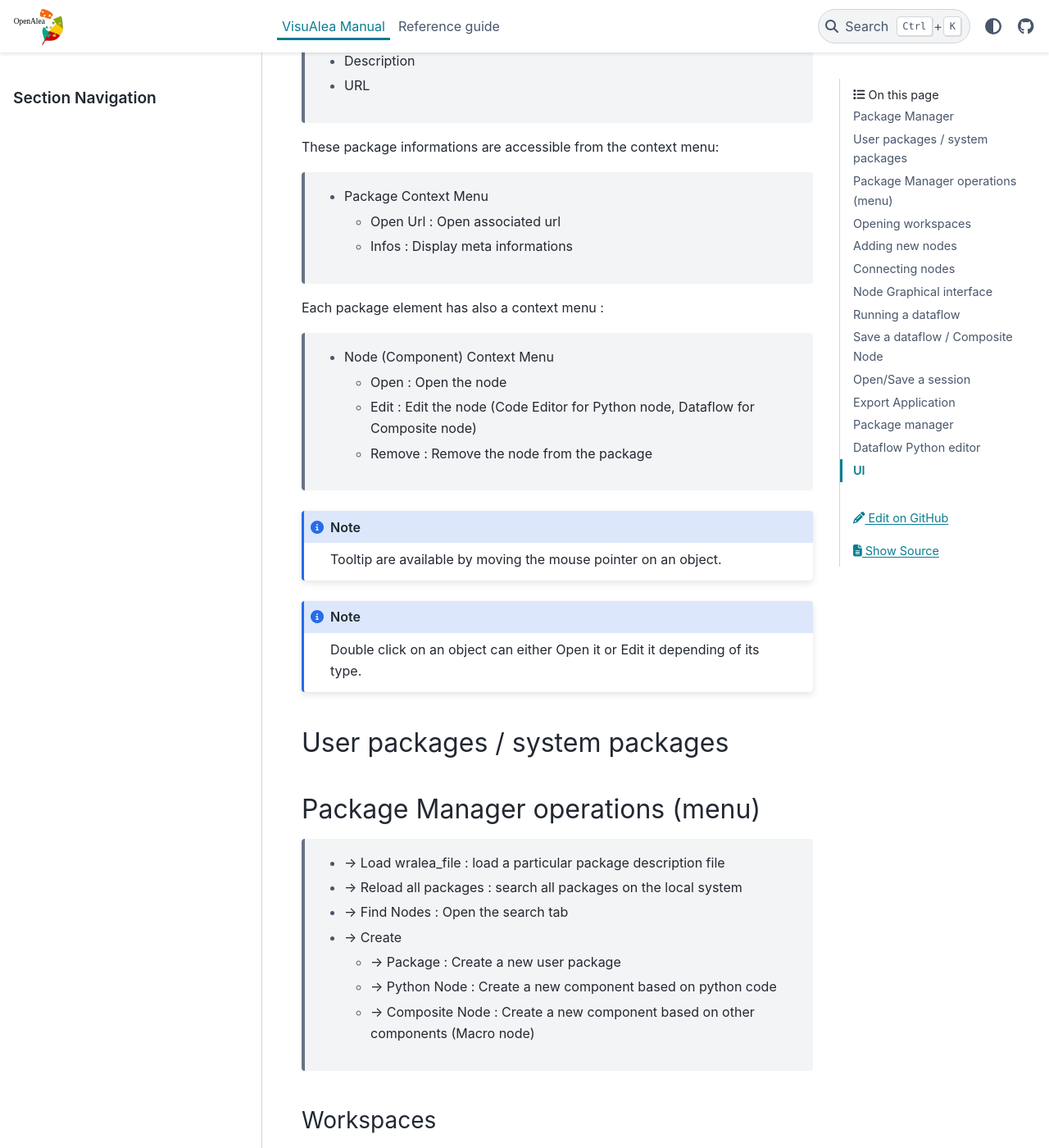
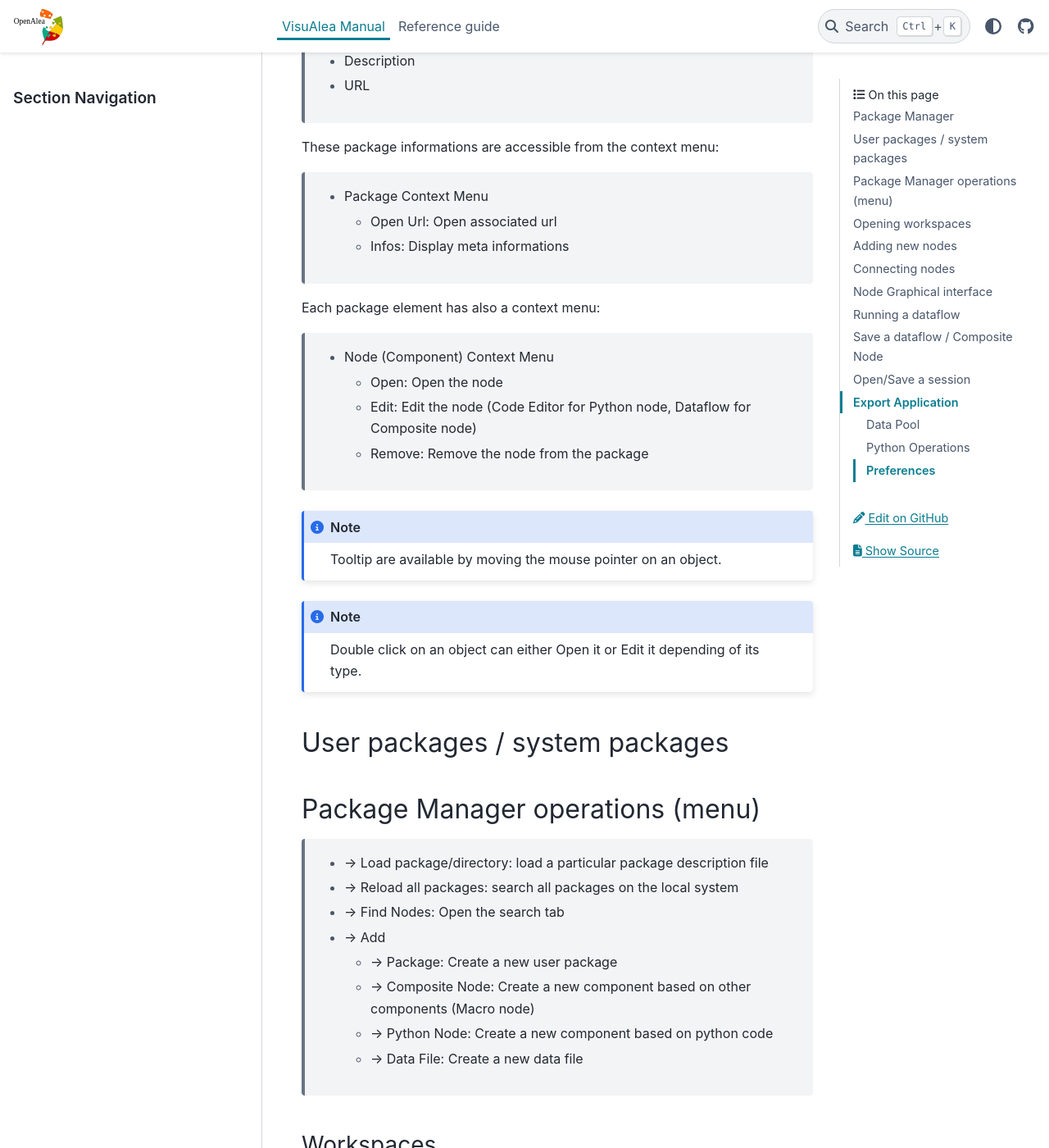
Before and after one commit to openalea/visualea, a Sphinx documentation site: the page built from doc/user/manual.rst, in a window 1280 px wide and 1400 px high, scrolled down 2015 px. Shown: the whole window at 82% size. Built offline with Sphinx 7.4.7 and the PyData theme 0.15.4, drawn with Linux system fonts in a browser that asks for light colours; the version number could not be read and is left out; some of the changed text lies outside the part shown.

Commit message:
WIP updating doc

```diff
--- a/doc/user/manual.rst
+++ b/doc/user/manual.rst
@@ -18,7 +18,7 @@
 .. image:: ../_static/visualea.png
    :align: left
 
-The main window is composed of :
+The main window is composed of:
     * The package manager (lists nodes),
     * The workspaces where dataflows are graphically assembled,
     * Each node has it's own graphical interface,
@@ -32,18 +32,18 @@
    :scale: 100
    :align: left
 
-It provides different tabs :
+It provides different tabs:
 
     * The package tab lists packages and nodes in their physical hierarchy.
     * The category tab sorts nodes into logical categories to ease-up lookup.
-    * The search tab : search node by matching pattern with node name, category and description.
+    * The search tab: search node by matching pattern with node name, category and description.
 
 Package / Node / Dataflow
 -------------------------
 
 The package manager contains packages. A package is a distribution
 unit containing a set of components ( node / graphs).
-A package has several associated informations like :
+A package has several associated informations like:
 
     * Authors
     * Institutes
@@ -77,14 +77,15 @@
 Package Manager operations (menu)
 =================================
 
-    * → Load wralea_file : load a particular package description file
-    * → Reload all packages : search all packages on the local system
-    * → Find Nodes : Open the search tab
-    * → Create
+    * → Load package/directory: load a particular package description file
+    * → Reload all packages: search all packages on the local system
+    * → Find Nodes: Open the search tab
+    * → Add
 
-      - → Package : Create a new user package
-      - → Python Node : Create a new component based on python code
-      - → Composite Node : Create a new component based on other components (Macro node)
+      - → Package: Create a new user package
+      - → Composite Node: Create a new component based on other components (Macro node)
+      - → Python Node: Create a new component based on python code
+      - → Data File: Create a new data file
 
 Workspaces
 ----------
@@ -137,7 +139,7 @@
 
 The graph of nodes form an expression.
 
-To evaluate the expression :
+To evaluate the expression:
 
     * Menu → Workspace → Run will evaluate all the graph
     * Context Menu → Run on a particular node will evaluate only the selected node and its parents.
@@ -148,23 +150,23 @@
 .. deprecated::
     The node contained in a graph can be in different states/ The color of a node depends of its state:
 
-    * Red : the node need to be reevaluated
-    * Blue : the node doesn't need to be reevaluated
+    * Red: the node need to be reevaluated
+    * Blue: the node doesn't need to be reevaluated
 
 To change the status of a node or of a dataflow:
 
     * Context Menu → Reset: Reset the corresponding node
-    * Workspace → Reset : Reset all the dataflow
-    * Workspace → Invalidate : Force all nodes to be reevaluated the next time
+    * Workspace → Reset: Reset all the dataflow
+    * Workspace → Invalidate: Force all nodes to be reevaluated the next time
 
-You can visualize the value of a port : Context Menu → Print and with tooltips.
+You can visualize the value of a port: Context Menu → Print and with tooltips.
 
 Save a dataflow / Composite Node
 ================================
 
 A Composite node is an abstraction of a dataflow graph. It is a node which contains other nodes.
 
-Composite nodes are used to :
+Composite nodes are used to:
 
     *  save a dataflow
     *  manage complexity
@@ -172,16 +174,16 @@
 Saving a dataflow
 -----------------
 
-To save a dataflow :
+To save a dataflow:
 
-    * Save the workspace as a composite node : Workspace → Save as composite node or CTRL + E
+    * Save the workspace as a composite node: Workspace → Save as composite node or CTRL + E
 
 This function will save the graph but also the value of the node inputs
 
 Managing complexity
 -------------------
 
-A composite node can be reused as a normal node (a simple box). You can embed a part of a graph in a composite node :
+A composite node can be reused as a normal node (a simple box). You can embed a part of a graph in a composite node:
 
     * Select the node you want to group/embed
     * Workspace → Group or CTRL +G
@@ -192,17 +194,17 @@
 
 I/O
 ---
-As normal node, a composite node has inputs and outputs. They can be set :
+As normal node, a composite node has inputs and outputs. They can be set:
 
     * Workspace → configure I/O
 
-Each input has :
+Each input has:
 
     * a name
     * an interface (used for the graphical interface and for type checking)
     * a default value
 
-Each output has :
+Each output has:
 
     * a name
     * an interface (used for type checking)
@@ -212,25 +214,25 @@
 
 You can save the entire session in order to keep all the data you currently use.
 
-    * File → save session : Save the current session for a furur reuse
-    * File → open session : Open a previously saved session
-    * File → new session : reinitialize all the workspace
+    * File → save session: Save the current session for a furur reuse
+    * File → open session: Open a previously saved session
+    * File → new session: reinitialize all the workspace
 
 .. warning:: This functionality is not safe and we do NOT recommand to use it. Use export as composite node instead to save your work
 
 Export Application
 ==================
 
-A graph can be exported as a standalone application (a python module) : Workspace → Export to Application.
+A graph can be exported as a standalone application (a python module): Workspace → Export to Application.
 
-The application can be previewed with the command : Workspace → Preview Application.
+The application can be previewed with the command: Workspace → Preview Application.
 
 Data Pool
 ---------
 
 The data pool is a kind of data clipboard to store temporally computed data.
 
-    * You can send data to the Pool : Port Context menu → Send to pool
+    * You can send data to the Pool: Port Context menu → Send to pool
     * You can re-use data of the pool in the dataflow by doing a drag and drop from the datapool list to aaninput port.
     * You can also access to the datapool in the interpreter (drag and drop to the interpreter will copy the correct code):
 
@@ -242,13 +244,12 @@
 
 At any moment, you can use the python interpreter to launch python command or scripts.
 
-CHANGE THIS PICTURE
 .. image:: ../_static/ipython.png
-    :width: 80%
+    :width: 100%
     :height: 200px
     :scale: 100
 
-The interpreter defines special variables :
+The interpreter defines special variables:
 
     * session contains the different workspaces and the nodes they contain
     * datapool is the datapool dictionary
@@ -261,21 +262,4 @@
 Preferences
 -----------
 
-Interface preferences can be set via the preference dialog : Window → Preferences
-
-Package manager
-===============
-
-This tab is used to set the directories to search for openalea packages.
-
-.. warning::  section to be filled
-
-Dataflow Python editor
-======================
-
-.. warning::  section to be filled
-
-UI
-==
-
-.. warning::  section to be filled
+Interface preferences can be set via the preference dialog: Window → Preferences
```
Also changed, not shown: other parts of doc/user/manual.rst (+14 -13 lines), doc/_static/ipython.png.
